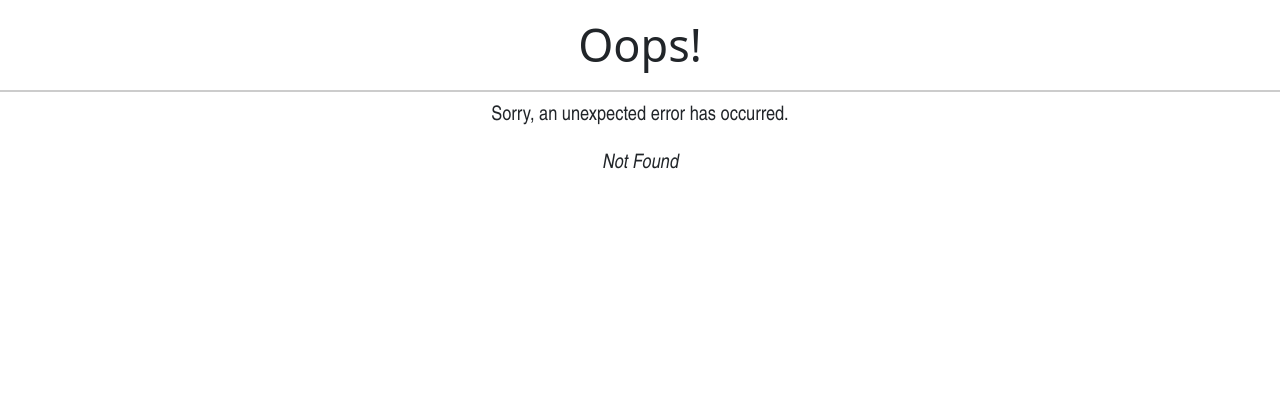
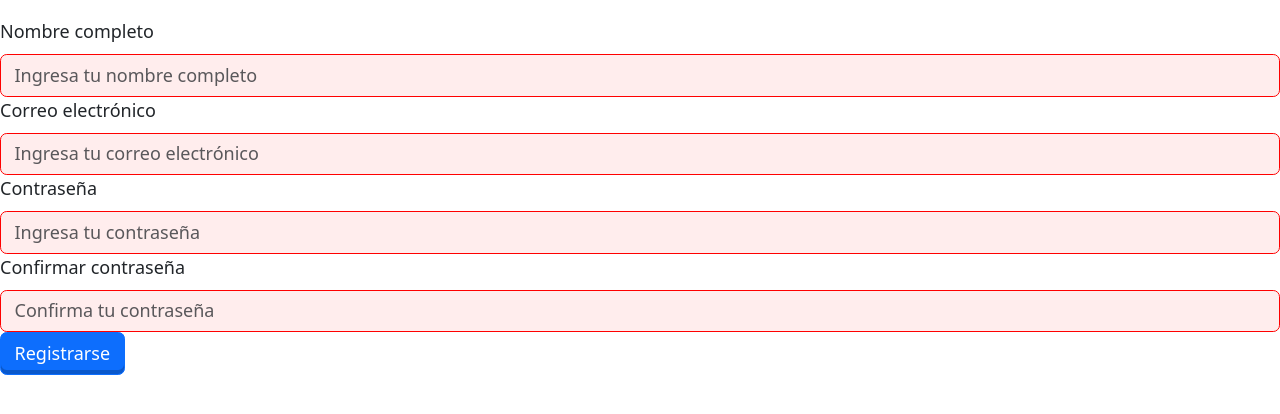
Before and after one commit to jalvarez-2021317/Gestor-De-Hoteles-IN6BV-FrontEnd, a React (Vite) app: page /Register in a window 1280 px wide. Before the commit this address had no page. Shown: the top 414 px of the page. Built offline with nearby package versions, Linux system fonts and the light colour scheme.

Commit message:
Agregando Register Simple

```diff
--- /dev/null
+++ b/src/components/NavBar.jsx
@@ -0,0 +1,51 @@
+
+export const NavBar = () => {
+    return (
+        <>
+
+            <div>
+                <div className="header">
+                    <nav class="navbar navbar-expand-lg navbar-light bg-light">
+                        <div class="container-fluid">
+                            <a class="navbar-brand" href="#">HotelNuevoAmanecer</a>
+                            <button class="navbar-toggler" type="button" data-bs-toggle="collapse" data-bs-target="#navbarNavDropdown" aria-controls="navbarNavDropdown" aria-expanded="false" aria-label="Toggle navigation">
+                                <span class="navbar-toggler-icon"></span>
+                            </button>
+                            <div class="collapse navbar-collapse" id="navbarNavDropdown">
+                                <ul class="navbar-nav">
+                                    <li class="nav-item">
+                                        <a class="nav-link active" aria-current="page" href="#">Habitaciones</a>
+                                    </li>
+                                    <li class="nav-item">
+                                        <a class="nav-link" href="#">Hoteles</a>
+                                    </li>
+                                    <li class="nav-item">
+                                        <a class="nav-link" href="#">Evento</a>
+                                    </li>
+                                    <li class="nav-item">
+                                        <a class="nav-link" href="#">Reservación</a>
+                                    </li>
+                                    <li class="nav-item">
+                                        <a class="nav-link" href="#">Facturas</a>
+                                    </li>
+                                    <li class="nav-item dropdown">
+                                        <a class="nav-link dropdown-toggle" href="#" id="navbarDropdownMenuLink" role="button" data-bs-toggle="dropdown" aria-expanded="false">
+                                            Dropdown link
+                                        </a>
+                                        <ul class="dropdown-menu" aria-labelledby="navbarDropdownMenuLink">
+                                            <li><a class="dropdown-item" href="#">Disponibilidad de la habitación</a></li>
+                                            <li><a class="dropdown-item" href="#">Usuario</a></li>
+                                            <li><a class="dropdown-item" href="#">Detalle de la cuenta</a></li>
+                                            <li><a class="dropdown-item" href="#">Servicios</a></li>
+                                        </ul>
+                                    </li>
+                                </ul>
+                            </div>
+                        </div>
+                    </nav>
+                </div>
+            </div>
+
+        </>
+    )
+}
--- a/src/components/Register.jsx
+++ b/src/components/Register.jsx
@@ -0,0 +1,79 @@
+import React, { useState } from "react";
+import { Form, Button } from "react-bootstrap";
+
+const RegisterForm = () => {
+  const [formData, setFormData] = useState({
+    name: "",
+    email: "",
+    password: "",
+    confirmPassword: "",
+  });
+
+  const handleSubmit = (event) => {
+    event.preventDefault();
+    // Aquí puedes agregar la lógica para enviar los datos del formulario al servidor
+    console.log(formData);
+  };
+
+  const handleInputChange = (event) => {
+    const { name, value } = event.target;
+    setFormData((prevState) => ({
+      ...prevState,
+      [name]: value,
+    }));
+  };
+
+  return (
+    <Form onSubmit={handleSubmit}>
+      <Form.Group controlId="name">
+        <Form.Label>Nombre completo</Form.Label>
+        <Form.Control
+          type="text"
+          name="name"
+          value={formData.name}
+          onChange={handleInputChange}
+          placeholder="Ingresa tu nombre completo"
+          required
+        />
+      </Form.Group>
+      <Form.Group controlId="email">
+        <Form.Label>Correo electrónico</Form.Label>
+        <Form.Control
+          type="email"
+          name="email"
+          value={formData.email}
+          onChange={handleInputChange}
+          placeholder="Ingresa tu correo electrónico"
+          required
+        />
+      </Form.Group>
+      <Form.Group controlId="password">
+        <Form.Label>Contraseña</Form.Label>
+        <Form.Control
+          type="password"
+          name="password"
+          value={formData.password}
+          onChange={handleInputChange}
+          placeholder="Ingresa tu contraseña"
+          required
+        />
+      </Form.Group>
+      <Form.Group controlId="confirmPassword">
+        <Form.Label>Confirmar contraseña</Form.Label>
+        <Form.Control
+          type="password"
+          name="confirmPassword"
+          value={formData.confirmPassword}
+          onChange={handleInputChange}
+          placeholder="Confirma tu contraseña"
+          required
+        />
+      </Form.Group>
+      <Button variant="primary" type="submit">
+        Registrarse
+      </Button>
+    </Form>
+  );
+};
+
+export default RegisterForm;
--- a/src/main.jsx
+++ b/src/main.jsx
@@ -10,6 +10,7 @@ import { Entrada } from './components/Entrada.jsx';
 import HotelCard from './card/HotelCard';
 import { PerfilUsuario } from './components/PerfilUsuario.jsx';
 import  {UserProfile } from './components/PanelUser.jsx';
+import RegisterForm from './components/Register.jsx';
 
 const router = createBrowserRouter([
   {
@@ -33,6 +34,11 @@ const router = createBrowserRouter([
     element: <UserProfile/>,
     errorElement: <ErrorPage />,
   },
+  {
+    path: "/Register",
+    element: <RegisterForm/>,
+    errorElement: <ErrorPage />,
+  },
 ]);
 
 ReactDOM.createRoot(document.getElementById('root')).render(
```
Also changed, not shown: 1 other file (tests, documents, lock files or other folders).
